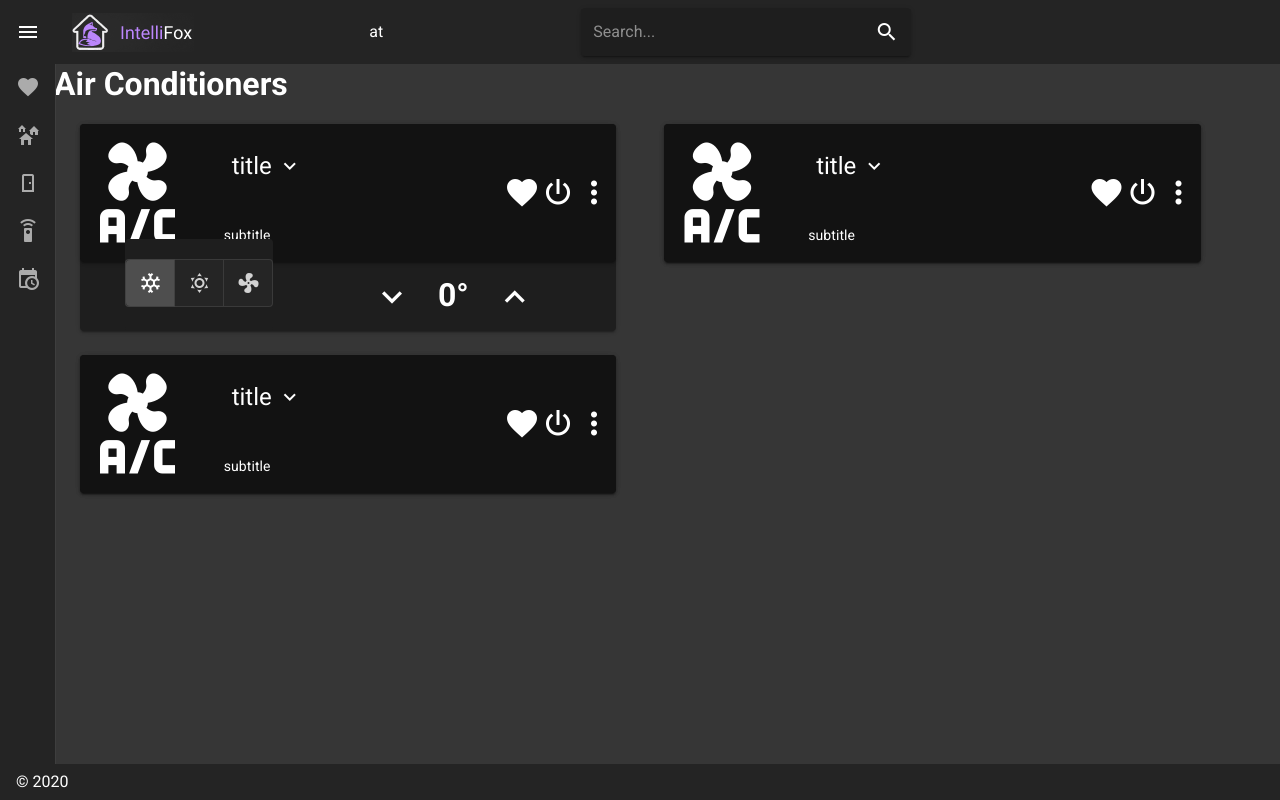
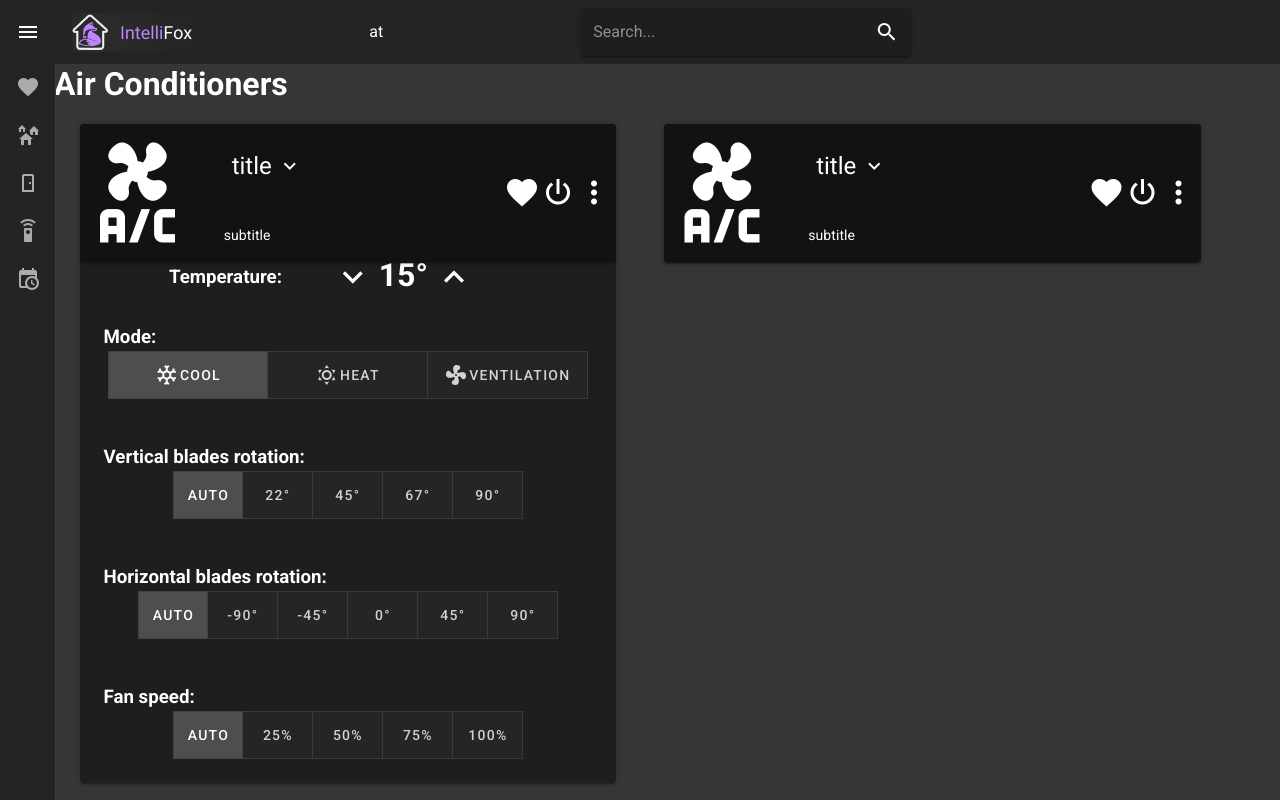
Before and after one commit to AndyBilevich/HCI_Web, a Vue app in the folder intellifox/: page /devices/air-conditioners in a window 1280 px wide. Both pictures are taken after a click on the button 289 px from the left and 166 px from the top of the page. Shown: the top 800 px of the page. Built offline with nearby package versions, Linux system fonts and the light colour scheme.

Commit message:
finished cards

```diff
--- a/intellifox/src/components/devices/AirConditionerCard.vue
+++ b/intellifox/src/components/devices/AirConditionerCard.vue
@@ -7,38 +7,121 @@
         <v-expand-transition >
           <div v-show="show">
             <v-divider></v-divider>
-              <v-row>
-
-                <v-row></v-row>
-                <v-btn-toggle
-                  v-model="mode"
-                  mandatory
-                  class="py-5"
-                >
-                  <v-btn>
-                    <v-icon>mdi-snowflake</v-icon>
-                  </v-btn>
-                  <v-btn>
-                    <v-icon>mdi-weather-sunny</v-icon>
-                  </v-btn>
-                  <v-btn>
-                    <v-icon>mdi-fan</v-icon>
-                  </v-btn>
-                </v-btn-toggle>
-                <v-row></v-row>
-
+              <v-col>
                 <v-row>
+                  <v-col cols="2"></v-col>
+                  <h3 class="mt-3">Temperature:</h3>
                   <v-col cols="1"></v-col>
-                  <v-btn icon x-large class="ma-5" @click="temperature=temperature-1">
-                    <v-icon x-large>mdi-chevron-down</v-icon>
-                  </v-btn>
-                  <h1 class="my-5">{{temperature}}°</h1>
-                  <v-btn icon x-large class="ma-5" @click="temperature=temperature+1">
-                    <v-icon x-large>mdi-chevron-up</v-icon>
-                  </v-btn>
+                      <v-btn icon x-large @click="temperature= (temperature == 15 ? temperature : temperature-1)">
+                        <v-icon x-large>mdi-chevron-down</v-icon>
+                      </v-btn>
+                      <h1>{{temperature}}°</h1>
+                      <v-btn icon x-large @click="temperature= (temperature == 30 ? temperature : temperature+1)">
+                        <v-icon x-large>mdi-chevron-up</v-icon>
+                      </v-btn>
                 </v-row>
 
-              </v-row>
+                <v-col>
+                  <h3 align="left" class="mt-5">Mode:</h3>
+                  <v-btn-toggle
+                    v-model="mode"
+                    mandatory
+                    tile
+                  >
+                    <v-btn width="160">
+                      <v-icon>mdi-snowflake</v-icon>
+                      Cool
+                    </v-btn>
+                    <v-btn width="160">
+                      <v-icon>mdi-weather-sunny</v-icon>
+                      Heat
+                    </v-btn>
+                    <v-btn width="160">
+                      <v-icon>mdi-fan</v-icon>
+                      Ventilation
+                    </v-btn>
+                  </v-btn-toggle>
+                </v-col>
+
+                <v-col>
+                  <h3 align="left" class="mt-5">Vertical blades rotation:</h3>
+                  <v-btn-toggle
+                    v-model="vertical"
+                    mandatory
+                    tile
+                  >
+                    <v-btn width="70">
+                      Auto
+                    </v-btn>
+                    <v-btn width="70">
+                      22°
+                    </v-btn>
+                    <v-btn width="70">
+                      45°
+                    </v-btn>
+                    <v-btn width="70">
+                      67°
+                    </v-btn>
+                    <v-btn width="70">
+                      90°
+                    </v-btn>
+                  </v-btn-toggle>
+                </v-col>
+
+                <v-col>
+                  <h3 align="left" class="mt-5">Horizontal blades rotation:</h3>
+                  <v-btn-toggle
+                    v-model="horizontal"
+                    mandatory
+                    tile
+                  >
+                    <v-btn width="70">
+                      Auto
+                    </v-btn>
+                    <v-btn width="70">
+                      -90°
+                    </v-btn>
+                    <v-btn width="70">
+                      -45°
+                    </v-btn>
+                    <v-btn width="70">
+                      0°
+                    </v-btn>
+                    <v-btn width="70">
+                      45°
+                    </v-btn>
+                    <v-btn width="70">
+                      90°
+                    </v-btn>
+                  </v-btn-toggle>
+                </v-col>
+
+                <v-col>
+                  <h3 align="left" class="mt-5">Fan speed:</h3>
+                  <v-btn-toggle
+                    v-model="fan"
+                    mandatory
+                    tile
+                  >
+                    <v-btn width="70">
+                      Auto
+                    </v-btn>
+                    <v-btn width="70">
+                      25%
+                    </v-btn>
+                    <v-btn width="70">
+                      50%
+                    </v-btn>
+                    <v-btn width="70">
+                      75%
+                    </v-btn>
+                    <v-btn width="70">
+                      100%
+                    </v-btn>
+                  </v-btn-toggle>
+                </v-col>
+
+              </v-col>
 
           </div>
         </v-expand-transition>
@@ -54,7 +137,7 @@ export default {
   },
   data: () => ({
     show:false,
-    temperature:0,
+    temperature:15,
   }),
 };
 </script>
--- a/intellifox/src/components/devices/AlarmCard.vue
+++ b/intellifox/src/components/devices/AlarmCard.vue
@@ -8,6 +8,81 @@
           <div v-show="show">
             <v-divider></v-divider>
 
+              <v-row class="mt-5">
+                <v-col cols="2"></v-col>
+                <v-btn large class="primary" @click="dialog=true">Change code</v-btn>
+                <v-col cols="2"></v-col>
+                <v-btn large class="primary" @click="dialog2 = true">Deactivate</v-btn>
+              </v-row>
+
+              <v-row class="my-5"></v-row>
+
+              <v-row class="mt-5">
+                <v-col cols="2"></v-col>
+                <h3>Mode:</h3>
+                <v-col cols="1"></v-col>
+                <v-btn-toggle tile class="mb-5">
+                  <v-btn>
+                    House mode
+                  </v-btn>
+                  <v-btn>
+                    Regular mode
+                  </v-btn>
+                </v-btn-toggle>
+              </v-row>
+
+            <v-dialog
+                v-model="dialog2"
+                max-width="300"
+              >
+                <v-card class="pa-5 background1">
+                  <v-col cols="1"></v-col>
+                    <h3>Security code:</h3>
+                    <v-col cols="8">
+                      <v-text-field
+                        :rules="rules"
+                        counter="4"
+                        type="number"
+                      ></v-text-field>
+                    </v-col>
+                  <v-row>
+                    <v-col cols="1"></v-col>
+                    <v-btn class="ma-2" outlined medium color="primary" @click="dialog2=false">Cancel</v-btn>
+                    <v-btn class="my-2" depressed meduim color="primary" @click="dialog2=false">Deactivate</v-btn>
+                  </v-row>
+                </v-card>
+              </v-dialog>
+
+              <v-dialog
+                v-model="dialog"
+                max-width="300"
+              >
+                <v-card class="pa-5 background1">
+                  <v-col cols="1"></v-col>
+                    <h3>Old code:</h3>
+                    <v-col cols="8">
+                      <v-text-field
+                        :rules="rules"
+                        counter="4"
+                        type="number"
+                      ></v-text-field>
+                    </v-col>
+                  <v-col cols="1"></v-col>
+                    <h3>New code:</h3>
+                    <v-col cols="8">
+                      <v-text-field
+                        :rules="rules"
+                        counter="4"
+                        type="number"
+                      ></v-text-field>
+                  </v-col>
+                  <v-row>
+                    <v-col cols="4"></v-col>
+                    <v-btn class="ma-2" outlined medium color="primary" @click="dialog=false">Cancel</v-btn>
+                    <v-btn class="my-2" depressed meduim color="primary" @click="dialog=false">Save</v-btn>
+                  </v-row>
+                </v-card>
+              </v-dialog>
           </div>
         </v-expand-transition>
     </div>
@@ -22,6 +97,9 @@ export default {
   },
   data: () => ({
     show:false,
+    dialog:false,
+    dialog2:false,
+    rules: [v => v.length <= 4 || 'Max 4 characters'],
   }),
 };
 </script>
--- a/intellifox/src/components/devices/OvenCard.vue
+++ b/intellifox/src/components/devices/OvenCard.vue
@@ -7,9 +7,81 @@
         <v-expand-transition>
           <div v-show="show">
             <v-divider></v-divider>
-            <v-card-text>
-              I'm a thing. But, like most politicians, he promised more than he could deliver. You won't have time for sleeping, soldier, not with all the bed making you'll be doing. Then we'll go with that data file! Hey, you add a one and two zeros to that or we walk! You're going to do his laundry? I've got to find a way to escape.
-            </v-card-text>
+            <v-col>
+              <v-row>
+                <v-col cols="2"></v-col>
+                <h3 class="mt-3">Temperature:</h3>
+                <v-col cols="1"></v-col>
+                <v-btn icon x-large @click="temperature = (temperature == 90 ? temperature : temperature-10)">
+                  <v-icon x-large>mdi-chevron-down</v-icon>
+                </v-btn>
+                <h1>{{temperature}}°</h1>
+                <v-btn icon x-large @click="temperature = (temperature == 230 ? temperature : temperature+10)">
+                  <v-icon x-large>mdi-chevron-up</v-icon>
+                </v-btn>
+              </v-row>
+
+              <v-col>
+                <h3 align="left" class="mx-5 mt-5">Heat source:</h3>
+                <v-btn-toggle
+                  v-model="heat"
+                  mandatory
+                  tile
+                  class="mt-5"
+                >
+                  <v-btn width="160">
+                    above
+                  </v-btn>
+                  <v-btn width="160">
+                    below
+                  </v-btn>
+                  <v-btn width="160">
+                    conventional
+                  </v-btn>
+                </v-btn-toggle>
+              </v-col>
+
+              <v-col>
+                <h3 align="left" class="mx-5 mt-5">Grill mode:</h3>
+                <v-btn-toggle
+                  v-model="grill"
+                  mandatory
+                  tile
+                  class="mt-5"
+                >
+                  <v-btn width="160">
+                    Off
+                  </v-btn>
+                  <v-btn width="160">
+                    complete
+                  </v-btn>
+                  <v-btn width="160">
+                    economic
+                  </v-btn>
+                </v-btn-toggle>
+              </v-col>
+
+              <v-col>
+                <h3 align="left" class="mx-5 mt-5">Convection mode:</h3>
+                <v-btn-toggle
+                  v-model="convection"
+                  mandatory
+                  tile
+                  class="mt-5"
+                >
+                  <v-btn width="160">
+                    Off
+                  </v-btn>
+                  <v-btn width="160">
+                    conventional
+                  </v-btn>
+                  <v-btn width="160">
+                    economic
+                  </v-btn>
+                </v-btn-toggle>
+              </v-col>
+
+            </v-col>
           </div>
         </v-expand-transition>
     </div>
@@ -24,6 +96,8 @@ export default {
   },
   data: () => ({
     show:false,
+    temperature:90,
   }),
+
 };
 </script>
--- a/intellifox/src/components/devices/VacuumCard.vue
+++ b/intellifox/src/components/devices/VacuumCard.vue
@@ -14,6 +14,7 @@
                 <v-btn-toggle
                   v-model="mode"
                   mandatory
+                  tile
                   class="py-5"
                 >
                   <v-btn>
--- a/intellifox/src/components/devices/WindowCard.vue
+++ b/intellifox/src/components/devices/WindowCard.vue
@@ -32,6 +32,7 @@
                     >
                       <template v-slot:append>
                         <v-text-field
+                          readonly
                           v-model="slider"
                           class="mt-0 pt-0"
                           hide-details
```
Also changed, not shown: intellifox/src/components/devices/FridgeCard.vue (+6 -4 lines).
